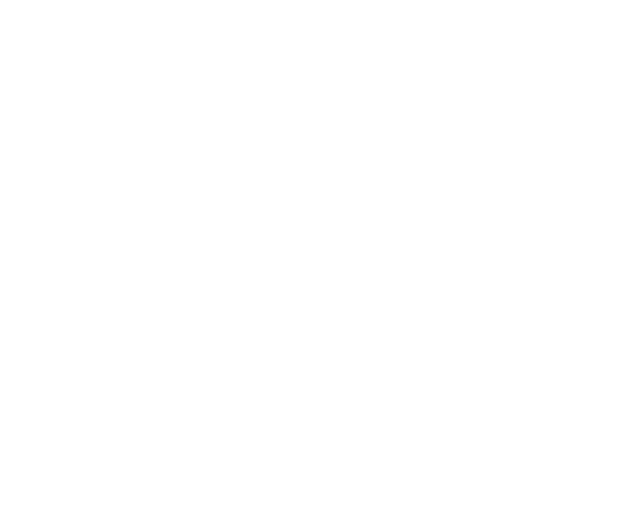
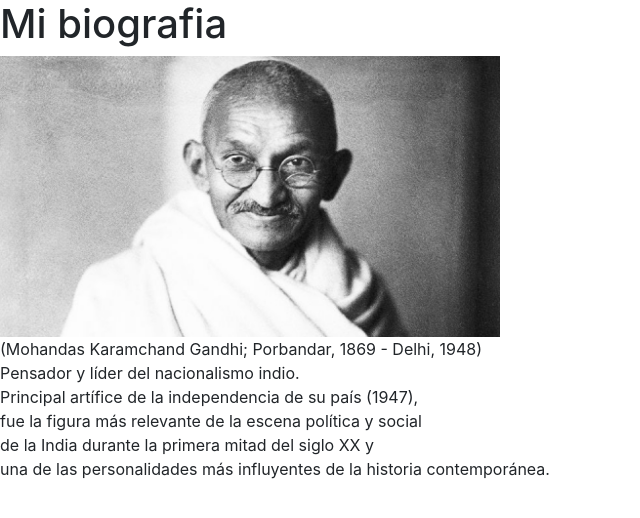
Before and after one commit to JimmyVazz/landingPageBlog, a plain HTML site: page biografia.html in a window 1280 px wide. Shown: the whole page, without its empty margins (0-640 px from the left). Drawn offline with nearby package versions, Linux system fonts and the light colour scheme.

Commit message:
se actualizo contenido

```diff
--- a/biografia.html
+++ b/biografia.html
@@ -9,9 +9,25 @@
     <title>Mi biografia</title>
 </head>
 <body>
-
-
-
+<section>
+<h1 id="titulo">
+Mi biografia
+</h1>
+<div class="columns">
+  <img src="./assets/img/gndhi2.jpg" width="500"heigh="500">
+</div>
+  <section>
+  <div class="column">
+    <p>
+        (Mohandas Karamchand Gandhi; Porbandar, 1869 - Delhi, 1948)
+        <br> Pensador y líder del nacionalismo indio.
+        <br> Principal artífice de la independencia de su país (1947),
+        <br>fue la figura más relevante de la escena política y social
+        <br>de la India durante la primera mitad del siglo XX y
+        <br> una de las personalidades más influyentes de la historia contemporánea.
+    </p>
+  </div>
+      </section>
 
 
   <script src="https://code.jquery.com/jquery-3.3.1.slim.min.js" integrity="sha384-q8i/X+965DzO0rT7abK41JStQIAqVgRVzpbzo5smXKp4YfRvH+8abtTE1Pi6jizo" crossorigin="anonymous"></script>
```
Also changed, not shown: assets/img/gandhi.jpg (added), assets/img/gndhi2.jpg (added).
